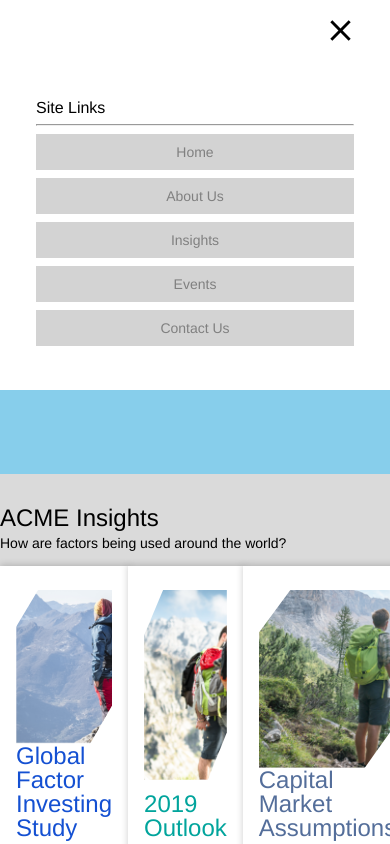
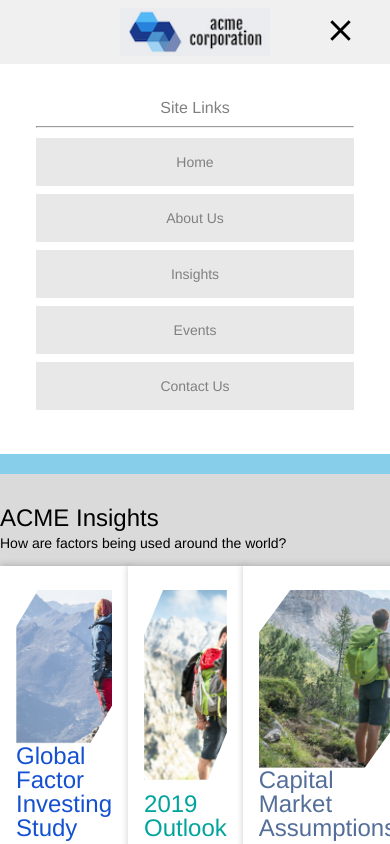
Before and after one commit to chasfricke/crescendo-sa-option2, a React (Create React App) app: page / in a window 390 px wide. Both pictures are taken after a click on the element 340 px from the left and 30 px from the top of the page. Shown: the top 844 px of the page. Built offline with nearby package versions, Linux system fonts and the light colour scheme.

Commit message:
MobileNav component is responsive

```diff
--- a/src/components/buttons/NavButton.js
+++ b/src/components/buttons/NavButton.js
@@ -6,9 +6,9 @@ const Border = styled.div`
   flex-direction: row;
   justify-content: center;
   align-items: center;
-  height: 36px;
+  height: 48px;
   width: 100%;
-  background: lightgray;
+  background: #e8e8e8;
   margin-bottom: 8px;
 `;
 
--- a/src/components/nav/MobileNav.js
+++ b/src/components/nav/MobileNav.js
@@ -3,29 +3,48 @@ import styled from "styled-components";
 import NavButton from "../buttons/NavButton.js";
 import Hamburger from "../buttons/Hamburger.js";
 import { MOBILEBREAKPOINT } from "../../constants";
+import logo from "../../images/mobile-logo.png";
 
 const Container = styled.div`
   width: 100%;
   height: 64px;
   position: relative;
   display: none;
+  background: #f0f0f0;
   @media screen and (max-width: ${MOBILEBREAKPOINT}) {
     display: inline-block;
   }
 `;
 
 const LogoWrapper = styled.div`
+  height: 100%;
   width: 100%;
-  height: 64px;
+  display: flex;
+  flex-direction: column;
+  justify-content: center;
+  align-items: center;
+`;
+
+const Logo = styled.img`
+  height: 48px;
+  width: auto;
 `;
 
 const Links = styled.div`
+  text-align: center;
   width: 100%;
   padding: 36px;
   background-color: white;
   position: relative;
   z-index: 100;
   box-sizing: border-box;
+  p {
+    color: gray;
+  }
+  hr {
+    margin: 10px 0;
+    background: #e8e8e8;
+  }
 `;
 
 class MobileNav extends Component {
@@ -41,10 +60,12 @@ class MobileNav extends Component {
           onClick={(e) => this.setState({ isOpen: !this.state.isOpen })}
           isOpen={this.state.isOpen}
         />
-        <LogoWrapper></LogoWrapper>
+        <LogoWrapper>
+          <Logo src={logo} alt="Acme Corporation Logo" />
+        </LogoWrapper>
         {this.state.isOpen && (
           <Links>
-            Site Links
+            <p>Site Links</p>
             <hr />
             <NavButton label="Home" />
             <NavButton label="About Us" />
```
Also changed, not shown: src/images/mobile-logo.png (added).
